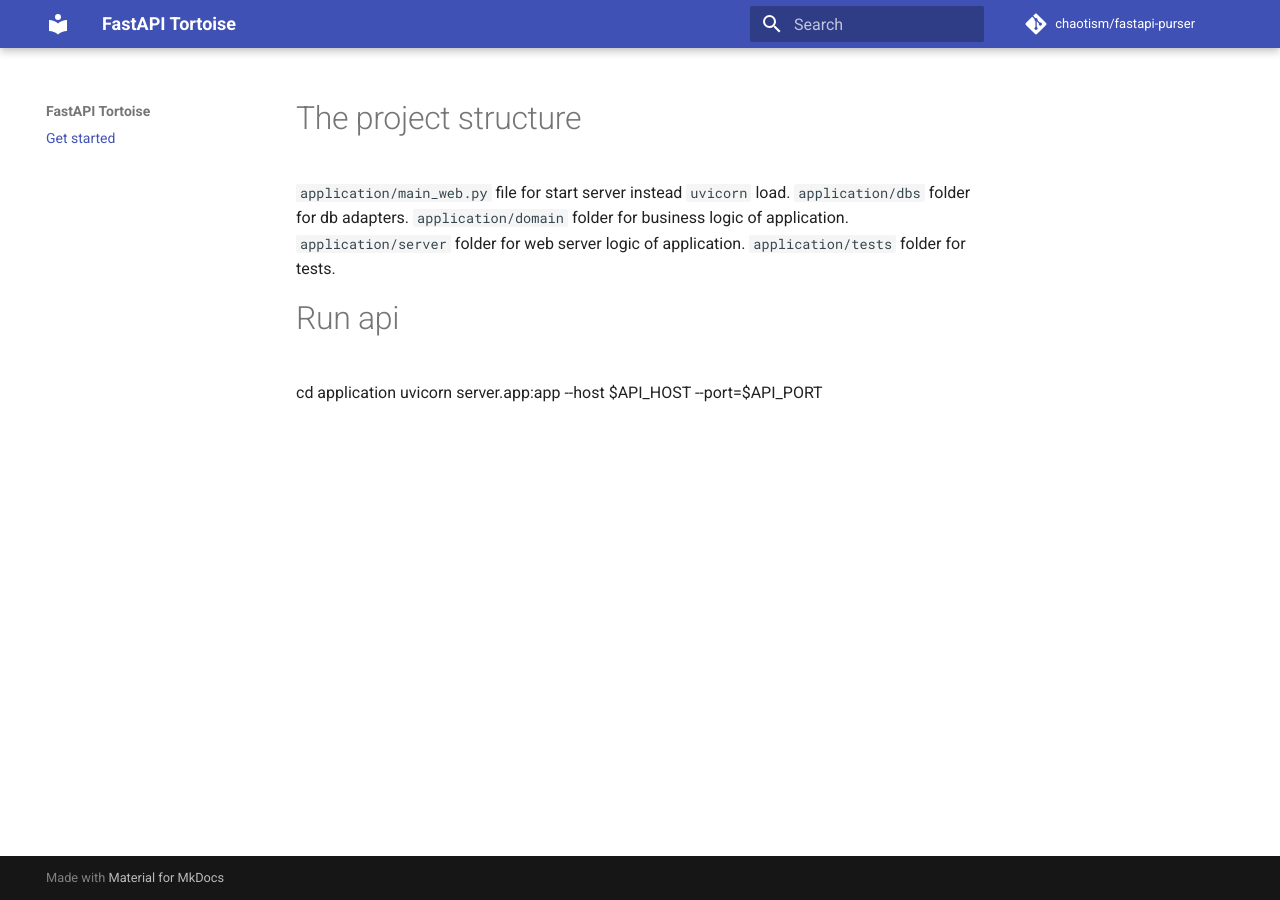
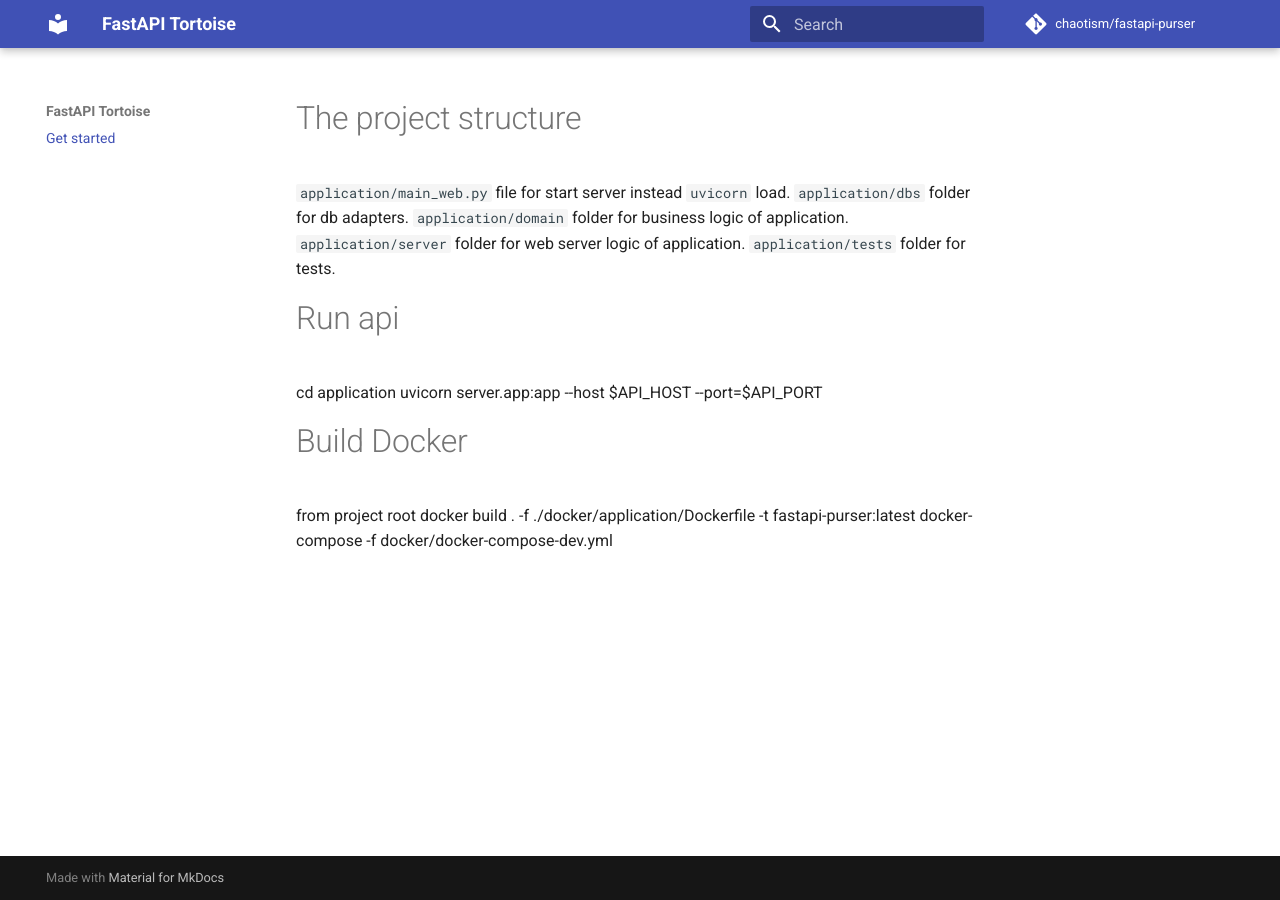
Before and after one commit to chaotism/fastapi-purser, an MkDocs documentation site: the page built from docs/index.md, in a window 1280 px wide. Built offline with MkDocs 1.6.1 and Material for MkDocs 9.7.7, drawn with Linux system fonts in a browser that asks for light colours; comment, search, counter and statistics services are not loaded.

Commit message:
update docs

```diff
--- a/docs/index.md
+++ b/docs/index.md
@@ -9,3 +9,8 @@
 # Run api
 cd application
 uvicorn server.app:app --host $API_HOST --port=$API_PORT
+
+# Build Docker
+from project root
+docker build . -f ./docker/application/Dockerfile  -t fastapi-purser:latest
+docker-compose  -f docker/docker-compose-dev.yml
```
Also changed, not shown: README.md (+3 -0 lines).
